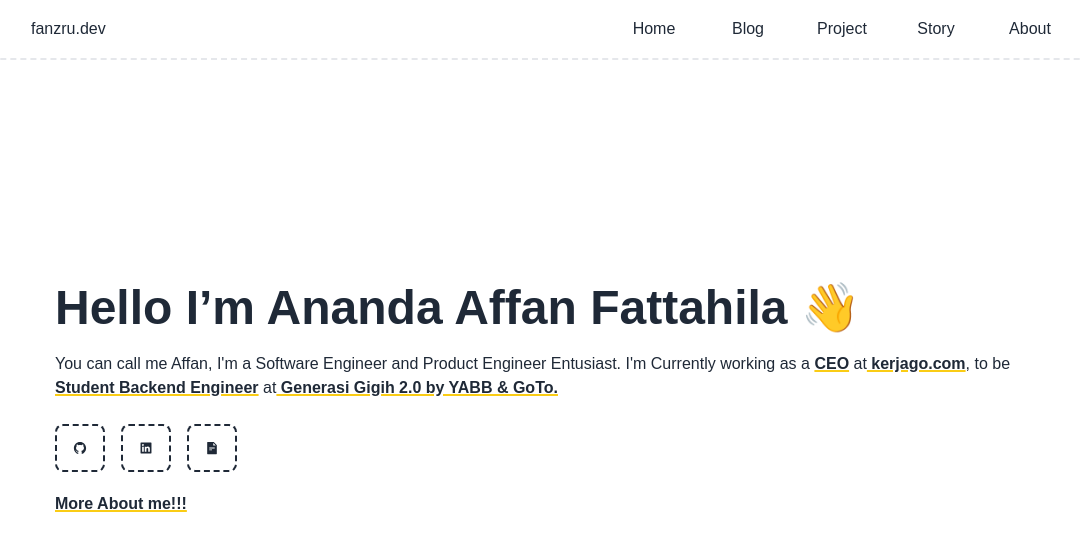
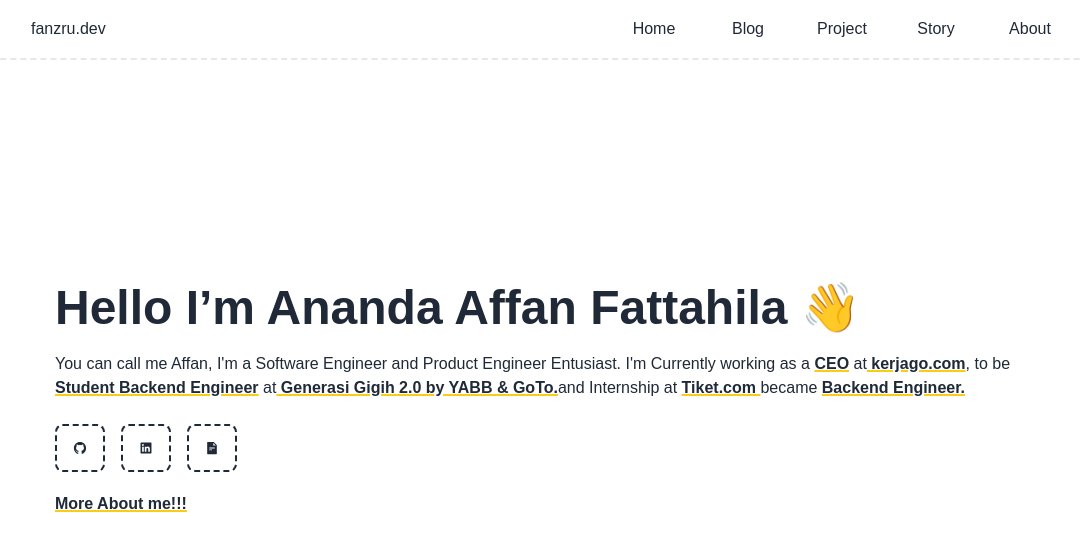
Before and after one commit to Fanzru/fanzru.dev, a Next.js app: page / in a window 1280 px wide. Shown: the top 550 px of the page, without its empty margins (100-1182 px from the left). Built offline with nearby package versions, Linux system fonts and the light colour scheme.

Commit message:
update heros

```diff
--- a/components/Heros.tsx
+++ b/components/Heros.tsx
@@ -21,10 +21,10 @@ const Heros = () => {
               <NextLink  href="https://sites.google.com/anakbangsabisa.org/generasi-gigih/" passHref>
                 <a className="font-semibold underline decoration-yellow-400 decoration-2"> Generasi Gigih 2.0 by YABB & GoTo.</a>
               </NextLink>
-               {/* and Internship at <NextLink  href="https://www.tiket.com/careers/" passHref>
+               and Internship at <NextLink  href="https://www.tiket.com/careers/" passHref>
                 <a className="font-semibold underline decoration-yellow-400 decoration-2">Tiket.com </a>
               </NextLink>
-              became <span className="font-semibold underline decoration-yellow-400 decoration-2">Backend Engineer.</span> */}
+              became <span className="font-semibold underline decoration-yellow-400 decoration-2">Backend Engineer.</span>
             </p>
           </div>
 
```
